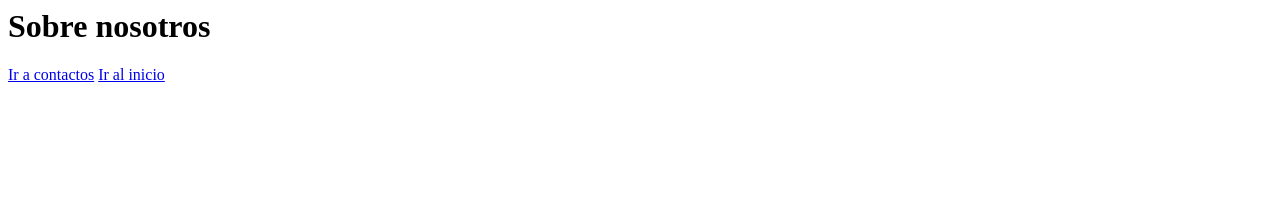
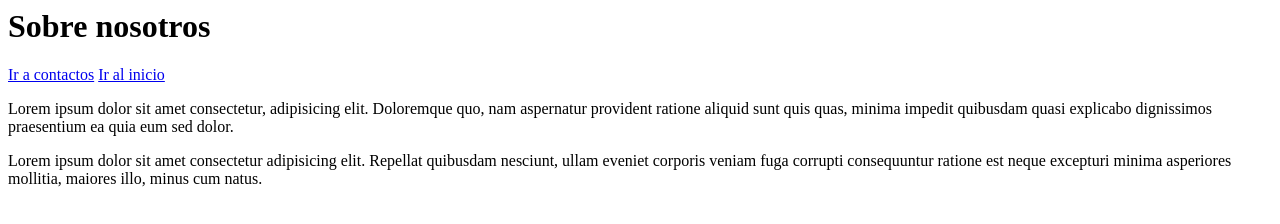
Before and after one commit to MalenaSagripanti/Prueba1, a plain HTML site: page paginas/sobre-nosotros.html in a window 1280 px wide. Drawn offline with Linux system fonts and the light colour scheme.

Commit message:
agrego pagina de inicio y modifico sobre nosotros

```diff
--- a/paginas/sobre-nosotros.html
+++ b/paginas/sobre-nosotros.html
@@ -8,5 +8,7 @@
     <h1>Sobre nosotros</h1>
     <a href="./contacto.html">Ir a contactos</a>
     <a href="../index.html">Ir al inicio</a>
+    <p>Lorem ipsum dolor sit amet consectetur, adipisicing elit. Doloremque quo, nam aspernatur provident ratione aliquid sunt quis quas, minima impedit quibusdam quasi explicabo dignissimos praesentium ea quia eum sed dolor.</p>
+    <p>Lorem ipsum dolor sit amet consectetur adipisicing elit. Repellat quibusdam nesciunt, ullam eveniet corporis veniam fuga corrupti consequuntur ratione est neque excepturi minima asperiores mollitia, maiores illo, minus cum natus.</p>
 </body>
 </html>
```
Also changed, not shown: paginas/inicio.html (added, +10 -0 lines).
